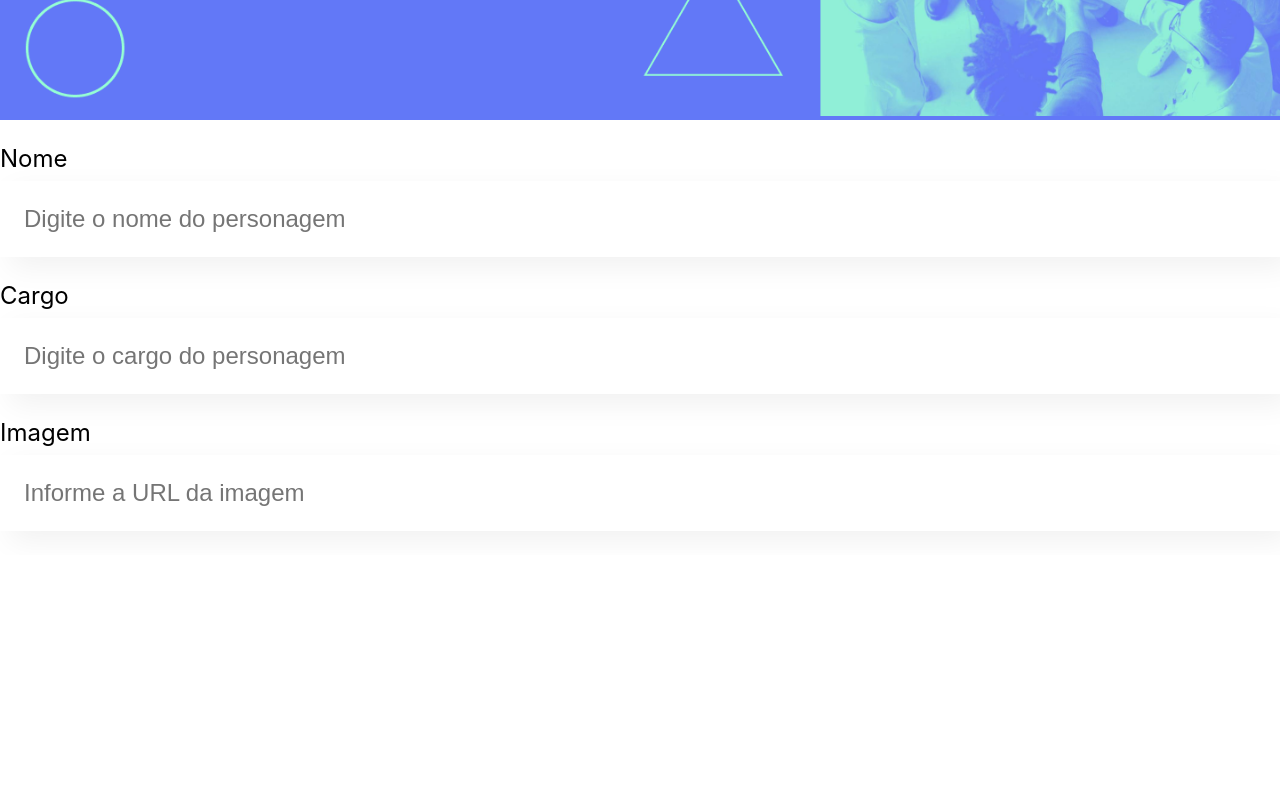
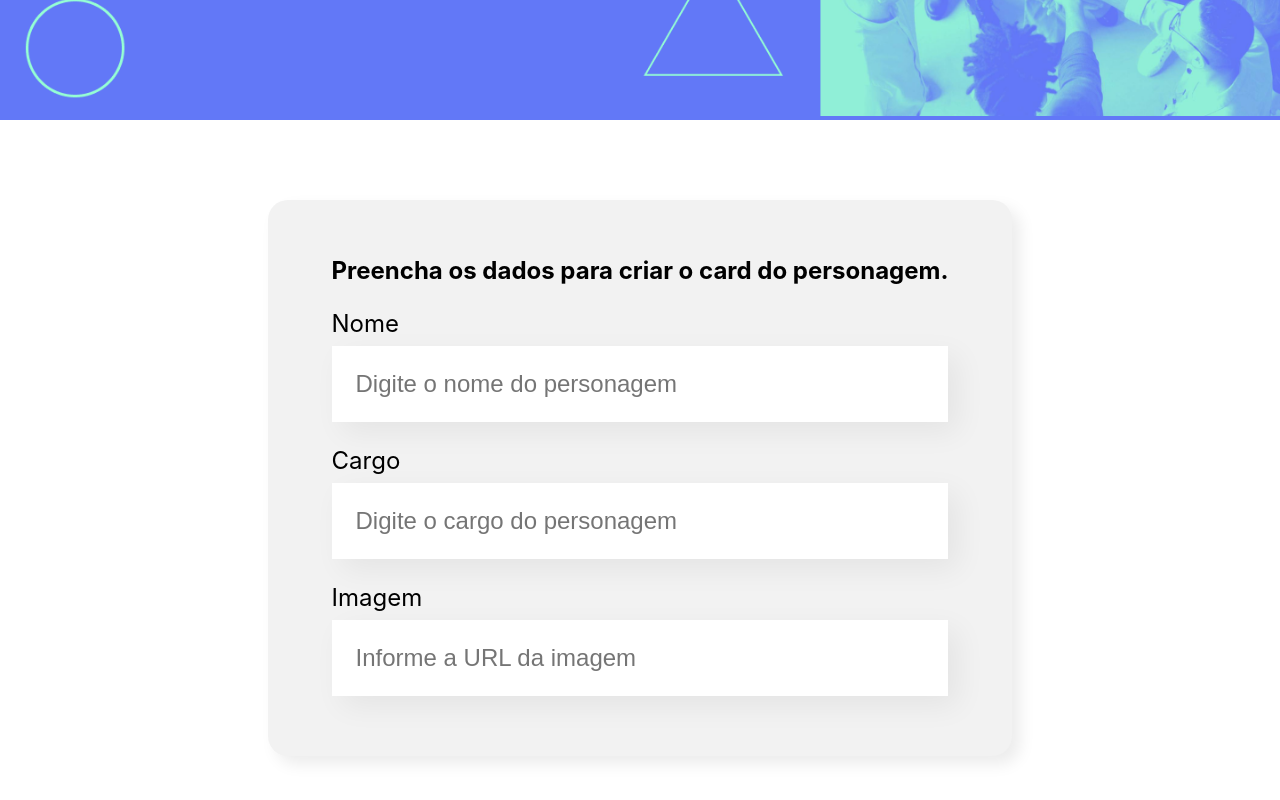
Before and after one commit to victorportugal8/react-desenvolvendo-com-js, a React (Create React App) app in the folder organo/: page / in a window 1280 px wide. Shown: the part 378-1178 px from the top of the page. Before the commit the page ends 933 px from the top, so only its background shows below. Built offline with nearby package versions, Linux system fonts and the light colour scheme.

Commit message:
Criando o componente Formulario

```diff
--- a/organo/src/App.js
+++ b/organo/src/App.js
@@ -1,13 +1,11 @@
 import Banner from './components/Banner'
-import CampoTexto from './components/CampoTexto'
+import Formulario from './components/Formulario'
 
 function App() {
   return (
     <div className="App">
       <Banner />
-      <CampoTexto label="Nome" placeholder="Digite o nome do personagem" />
-      <CampoTexto label="Cargo" placeholder="Digite o cargo do personagem" />
-      <CampoTexto label="Imagem" placeholder="Informe a URL da imagem" />
+      <Formulario />
     </div>
   );
 }
--- /dev/null
+++ b/organo/src/components/Formulario/Formulario.css
@@ -0,0 +1,12 @@
+.formulario{
+    display: flex;
+    justify-content: center;
+    margin: 80px 0;
+}
+.formulario form {
+    max-width: 80%;
+    padding: 36px 64px;
+    background-color: #F2F2F2;
+    border-radius: 20px;
+    box-shadow: 8px 8px 16px rgba(0, 0, 0, 0.08);
+}
--- /dev/null
+++ b/organo/src/components/Formulario/index.js
@@ -0,0 +1,17 @@
+import CampoTexto from '../CampoTexto'
+import './Formulario.css'
+
+const Formulario = () => {
+    return(
+        <section className="formulario">
+            <form>
+                <h2>Preencha os dados para criar o card do personagem.</h2>
+                <CampoTexto label="Nome" placeholder="Digite o nome do personagem" />
+                <CampoTexto label="Cargo" placeholder="Digite o cargo do personagem" />
+                <CampoTexto label="Imagem" placeholder="Informe a URL da imagem" />
+            </form>
+        </section>
+    )
+}
+
+export default Formulario
```
